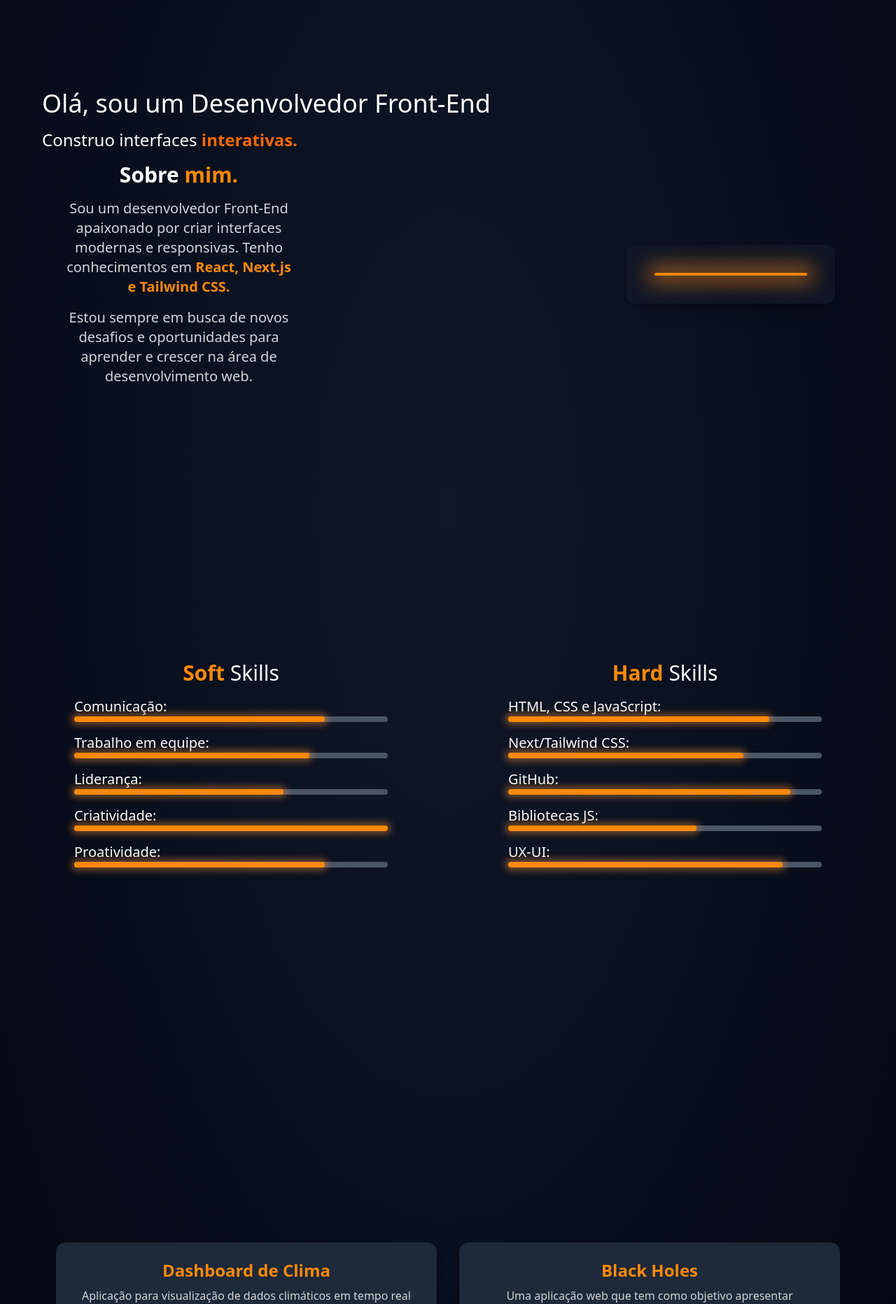
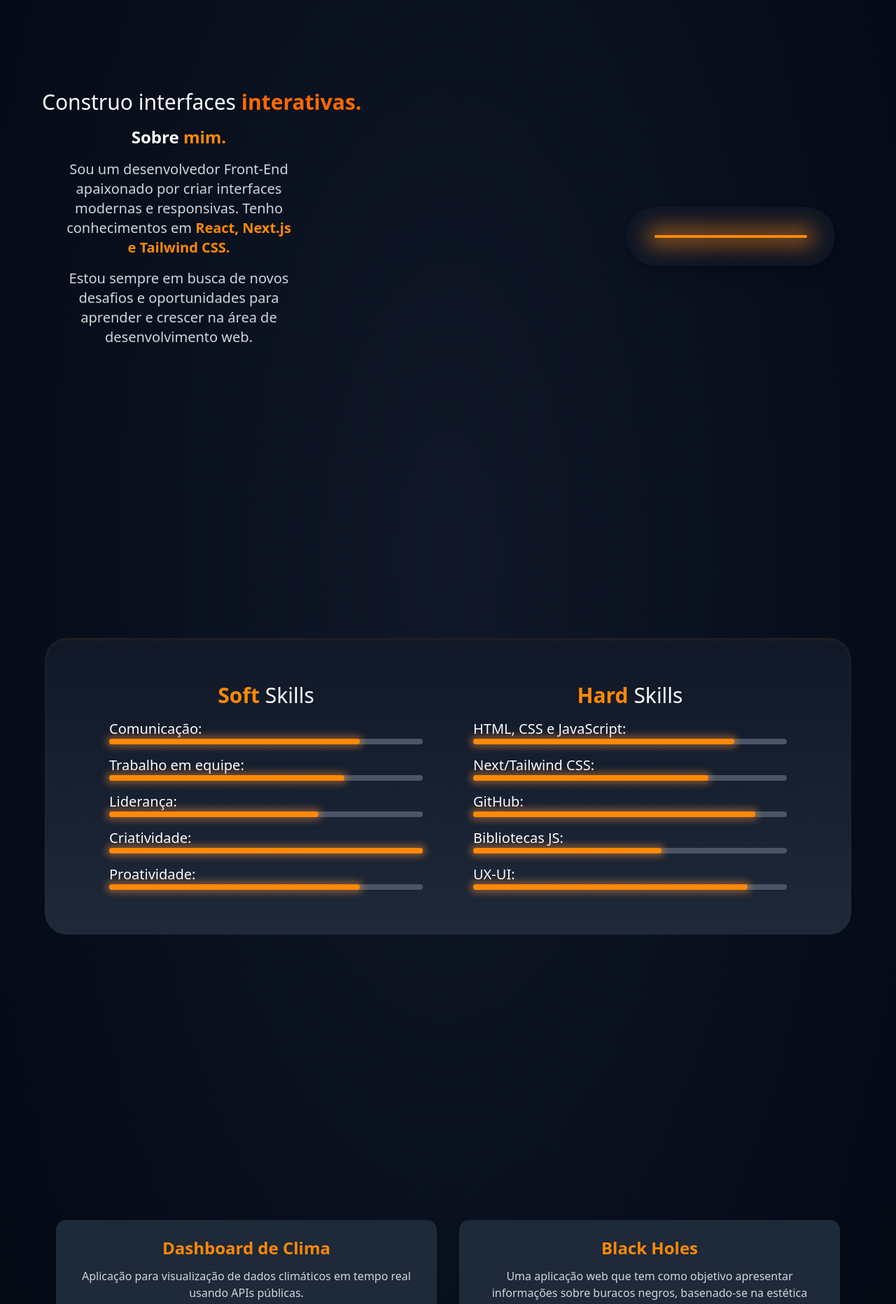
Before and after one commit to Joao-Vitor-Nicolau-dos-Santos/Curriculo-Front-End, a Next.js app in the folder curriculo-front/: page / in a window 1280 px wide. Shown: the part 720-2584 px from the top of the page at 70% size. Built offline with nearby package versions, Linux system fonts and the light colour scheme.

Commit message:
Melhoria nas animações | Footer |

```diff
--- a/curriculo-front/app/components/ProjectCard/ProjectCard.js
+++ b/curriculo-front/app/components/ProjectCard/ProjectCard.js
@@ -1,18 +1,30 @@
-import React from "react";
+"use client";
+import { motion } from "framer-motion";
 
 export default function ProjectCard({ titulo, descricao, link }) {
   return (
-    <div className="bg-gray-800 rounded-xl shadow-lg p-6 hover:scale-105 transition-transform duration-300">
+    <motion.div
+      className="bg-gray-800 rounded-xl shadow-lg p-6 cursor-pointer"
+      whileHover={{
+        scale: 1.05,
+        rotate: 1,
+        boxShadow: "0px 0px 20px rgba(251,146,60,0.6)",
+      }}
+      whileTap={{ scale: 0.98 }}
+      initial={{ opacity: 0, y: 50 }}
+      animate={{ opacity: 1, y: 0 }}
+      transition={{ duration: 0.5 }}
+    >
       <h3 className="text-2xl font-semibold text-orange-400 mb-2">{titulo}</h3>
-      <p className="text-gray-300">{descricao}</p>
+      <p className="text-gray-300 m-3">{descricao}</p>
       <a
         href={link}
         target="_blank"
         rel="noopener noreferrer"
-        className="text-orange-400 mt-4 inline-block hover:underline"
+        className="text-sm bg-orange-500 hover:bg-orange-600 text-white px-4 py-2 rounded shadow transition-colors duration-300 "
       >
         Ver Projeto
       </a>
-    </div>
+    </motion.div>
   );
 }
--- a/curriculo-front/app/components/Reveal/Reveal.js
+++ b/curriculo-front/app/components/Reveal/Reveal.js
@@ -4,9 +4,26 @@ import { motion, useAnimation } from "framer-motion";
 import { useInView } from "react-intersection-observer";
 import { useEffect } from "react";
 
-export default function Reveal({ children, delay = 0 }) {
+/**
+ * @param {{
+ *   children: React.ReactNode,
+ *   delay?: number,
+ *   duration?: number,
+ *   direction?: 'up' | 'down' | 'left' | 'right' | 'fade' | 'scale',
+ *   triggerOnce?: boolean,
+ *   threshold?: number
+ * }} props
+ */
+export default function Reveal({
+  children,
+  delay = 0,
+  duration = 0.6,
+  direction = "up",
+  triggerOnce = true,
+  threshold = 0.1,
+}) {
   const controls = useAnimation();
-  const [ref, inView] = useInView({ triggerOnce: true, threshold: 0.1 });
+  const [ref, inView] = useInView({ triggerOnce, threshold });
 
   useEffect(() => {
     if (inView) {
@@ -14,17 +31,28 @@ export default function Reveal({ children, delay = 0 }) {
     }
   }, [controls, inView]);
 
+  const variants = {
+    hidden: {
+      opacity: 0,
+      y: direction === "up" ? 30 : direction === "down" ? -30 : 0,
+      x: direction === "left" ? 30 : direction === "right" ? -30 : 0,
+      scale: direction === "scale" ? 0.8 : 1,
+    },
+    visible: {
+      opacity: 1,
+      y: 0,
+      x: 0,
+      scale: 1,
+      transition: {
+        duration,
+        delay,
+        ease: "easeOut",
+      },
+    },
+  };
+
   return (
-    <motion.div
-      ref={ref}
-      initial="hidden"
-      animate={controls}
-      transition={{ duration: 0.6, delay }}
-      variants={{
-        hidden: { opacity: 0, y: 30 },
-        visible: { opacity: 1, y: 0 },
-      }}
-    >
+    <motion.div ref={ref} initial="hidden" animate={controls} variants={variants}>
       {children}
     </motion.div>
   );
--- a/curriculo-front/app/components/SkillBar/SkillsSection.js
+++ b/curriculo-front/app/components/SkillBar/SkillsSection.js
@@ -1,37 +1,90 @@
+"use client";
+
 import React from "react";
 import SkillBar from "./SkillBar";
+import { motion } from "framer-motion";
 
 export default function SkillsSection() {
   return (
-        <div className="flex flex-col m-12 md:flex-row items-center justify-around gap-12 mt-8 w-full mx-auto">
+    <motion.section
+      className="bg-gradient-to-b from-gray-900 to-gray-800 py-16 px-6 md:px-20 rounded-4xl shadow-inner shadow-orange-400/10 mx-auto max-w-6xl"
+      initial={{ opacity: 0, y: 50 }}
+      whileInView={{ opacity: 1, y: 0 }}
+      transition={{ duration: 0.8, ease: "easeOut" }}
+      viewport={{ once: true }}
+    >
+      <div className="flex flex-col md:flex-row items-center justify-around gap-12 w-full">
         {/* Soft Skills */}
-            <div className="flex flex-col items-center gap-4 w-full max-w-md">
-                <span className="text-3xl text-center">
+        <motion.div
+          className="flex flex-col items-center gap-4 w-full max-w-md"
+          initial="hidden"
+          whileInView="visible"
+          viewport={{ once: true }}
+          variants={{
+            visible: {
+              transition: {
+                staggerChildren: 0.1,
+              },
+            },
+          }}
+        >
+          <motion.span
+            className="text-3xl text-center text-white"
+            initial={{ opacity: 0, y: 20 }}
+            animate={{ opacity: 1, y: 0 }}
+            transition={{ duration: 0.6 }}
+          >
             <span className="text-orange-400 font-grotesk font-bold">Soft </span>
             Skills
-                </span>
+          </motion.span>
 
-                <SkillBar nome="Comunicação" proporcao="w-4/5" />
-                <SkillBar nome="Trabalho em equipe" proporcao="w-3/4" />
-                <SkillBar nome="Liderança" proporcao="w-2/3" />
-                <SkillBar nome="Criatividade" proporcao="w-full" />
-                <SkillBar nome="Proatividade" proporcao="w-4/5" />
-
-            </div>
+          {[
+            { nome: "Comunicação", proporcao: "w-4/5" },
+            { nome: "Trabalho em equipe", proporcao: "w-3/4" },
+            { nome: "Liderança", proporcao: "w-2/3" },
+            { nome: "Criatividade", proporcao: "w-full" },
+            { nome: "Proatividade", proporcao: "w-4/5" },
+          ].map((skill, index) => (
+            <SkillBar key={index} nome={skill.nome} proporcao={skill.proporcao} />
+          ))}
+        </motion.div>
 
         {/* Hard Skills */}
-            <div className="flex flex-col items-center gap-4 w-full max-w-md">
-                <span className="text-3xl text-center">
+        <motion.div
+          className="flex flex-col items-center gap-4 w-full max-w-md"
+          initial="hidden"
+          whileInView="visible"
+          viewport={{ once: true }}
+          variants={{
+            visible: {
+              transition: {
+                staggerChildren: 0.1,
+                delayChildren: 0.3,
+              },
+            },
+          }}
+        >
+          <motion.span
+            className="text-3xl text-center text-white"
+            initial={{ opacity: 0, y: 20 }}
+            animate={{ opacity: 1, y: 0 }}
+            transition={{ duration: 0.6 }}
+          >
             <span className="text-orange-400 font-grotesk font-bold">Hard </span>
             Skills
-                </span>
+          </motion.span>
 
-                <SkillBar nome="HTML, CSS e JavaScript" proporcao="w-5/6" />
-                <SkillBar nome="Next/Tailwind CSS" proporcao="w-3/4" />
-                <SkillBar nome="GitHub" proporcao="w-9/10" />
-                <SkillBar nome="Bibliotecas JS" proporcao="w-6/10" />
-                <SkillBar nome="UX-UI" proporcao="w-7/8" />
+          {[
+            { nome: "HTML, CSS e JavaScript", proporcao: "w-5/6" },
+            { nome: "Next/Tailwind CSS", proporcao: "w-3/4" },
+            { nome: "GitHub", proporcao: "w-9/10" },
+            { nome: "Bibliotecas JS", proporcao: "w-6/10" },
+            { nome: "UX-UI", proporcao: "w-7/8" },
+          ].map((skill, index) => (
+            <SkillBar key={index} nome={skill.nome} proporcao={skill.proporcao} />
+          ))}
+        </motion.div>
       </div>
-        </div>
+    </motion.section>
   );
 }
--- a/curriculo-front/app/page.js
+++ b/curriculo-front/app/page.js
@@ -1,4 +1,7 @@
+"use client";
+
 import React from "react";
+import { motion } from "framer-motion";
 import ChangingText from "./components/ChangindText/ChangingText";
 import Layout from "./components/layout";
 import ProjectCard from "./components/ProjectCard/ProjectCard";
@@ -10,33 +13,36 @@ export default function Home() {
     <Layout>
       <div className="min-h-screen flex flex-col bg-dark text-white mt-8 ml-10 mr-10">
         <header className="w-full h-screen flex items-center justify-center text-center">
+          <div className="flex flex-col items-center">
             <Reveal>
               <h1 className="text-8xl font-baskervville text-center mx-auto">
                 João Vitor{" "}
                 <span className="text-orange-400 font-grotesk">Nicolau</span>
               </h1>
             </Reveal>
-
+            <Reveal delay={0.2}>
+              <h2 className="text-3xl font-regular m-4">
+                Olá, sou um Desenvolvedor <span className="text-orange-400 font-grotesk">Front-End</span>
+              </h2>
+            </Reveal>
+          </div>
         </header>
 
-        <main className="flex-1 flex flex-col px-1 ">
+        <main className="flex-1 flex flex-col px-1">
           <div className="justify-center h-screen">
-            <Reveal delay={0.2}>
-              <h2 className="text-4xl font-regular m-4">
-                Olá, sou um Desenvolvedor Front-End
-              </h2>
-            </Reveal>
-
             <Reveal delay={0.3}>
-              <p className="text-2xl text-gray max-w-2xl m-4">
-                Construo interfaces <strong><ChangingText /></strong>
+              <p className="text-3xl text-gray max-w-2xl m-4">
+                Construo interfaces{" "}
+                <strong>
+                  <ChangingText />
+                </strong>
               </p>
             </Reveal>
 
             <div className="flex flex-col md:flex-row items-center justify-around gap-12 w-full mx-auto">
               <Reveal delay={0.4}>
                 <div className="md:w-1/2 text-center">
-                  <h3 className="text-3xl font-bold">
+                  <h3 className="text-2xl font-bold">
                     Sobre{" "}
                     <span className="text-orange-400 font-grotesk">mim.</span>
                   </h3>
@@ -56,12 +62,18 @@ export default function Home() {
                 </div>
               </Reveal>
 
-              <div className="md:w-1/4 flex justify-center bg-radial from-black-1000 to-gray-900 rounded-xl shadow-xl p-10 rounded-full transition-transform duration-1000 hover:scale-110">
+              <motion.div
+                whileHover={{
+                  scale: 1.1,
+                  rotate: [0, 1, -1, 0],
+                  transition: { duration: 0.5 },
+                }}
+                className="md:w-1/4 flex justify-center bg-radial from-black-1000 to-gray-900 rounded-full shadow-xl p-10 transition-transform duration-1000"
+              >
                 <div className="w-60 h-1 bg-orange-400 rounded-xl shadow-[0_0_30px_10px_rgba(255,140,30,0.6)]"></div>
+              </motion.div>
             </div>
           </div>
-          </div>
-
 
           <Reveal delay={0.5}>
             <div className="h-screen">
@@ -69,7 +81,13 @@ export default function Home() {
             </div>
           </Reveal>
 
-          <div className="grid grid-cols-1 md:grid-cols-2 lg:grid-cols-2 gap-8 mx-auto w-full max-w-6xl px-4 text-center mt-8">
+          <motion.div
+            className="grid grid-cols-1 md:grid-cols-2 lg:grid-cols-2 gap-8 mx-auto w-full max-w-6xl px-4 text-center mt-8"
+            initial={{ opacity: 0 }}
+            whileInView={{ opacity: 1 }}
+            viewport={{ once: true }}
+            transition={{ duration: 0.8 }}
+          >
             <Reveal delay={0.6}>
               <ProjectCard
                 titulo="Dashboard de Clima"
@@ -79,39 +97,46 @@ export default function Home() {
             </Reveal>
 
             <Reveal delay={0.7}>
-
-
               <ProjectCard
                 titulo="Black Holes"
                 descricao="Uma aplicação web que tem como objetivo apresentar informações sobre buracos negros, basenado-se na estética para atrair a curiosidade."
                 link="https://github.com/Joao-Vitor-Nicolau-dos-Santos/Black-Holes"
               />
-
             </Reveal>
 
             <Reveal delay={0.8}>
-              <div className=" items-center justify-center">
-
               <ProjectCard
                 titulo="Memo Notes"
                 descricao="Uma aplicação web de anotações simples com conexão com um banco de dados SQL."
                 link="https://github.com/Joao-Vitor-Nicolau-dos-Santos/memonotes"
               />
-              </div>
             </Reveal>
 
             <Reveal delay={0.9}>
-              <div className=" items-center justify-center">
-
               <ProjectCard
                 titulo="Spotify Clone"
                 descricao="Um clone da interface do Spotify, foi o ínicio dos meus estudos em Tailwind."
                 link="https://github.com/Joao-Vitor-Nicolau-dos-Santos/Sppotify-Interface-Using-TailWind"
               />
-              </div>
             </Reveal>
-          </div>
+          </motion.div>
         </main>
+
+        {/* Footer */}
+        <footer className="border-t border-gray-800 mt-16 py-6 text-center text-gray-400 text-sm">
+          <p>
+            Feito com ❤️ por{" "}
+            <a
+              href="https://github.com/Joao-Vitor-Nicolau-dos-Santos"
+              className="text-orange-400 hover:underline"
+              target="_blank"
+              rel="noopener noreferrer"
+            >
+              João Vitor Nicolau
+            </a>
+          </p>
+          <p className="mt-2">&copy; {new Date().getFullYear()} Todos os direitos reservados.</p>
+        </footer>
       </div>
     </Layout>
   );
--- a/curriculo-front/package.json
+++ b/curriculo-front/package.json
@@ -9,10 +9,12 @@
     "lint": "next lint"
   },
   "dependencies": {
+    "chart.js": "^4.4.9",
     "clsx": "^2.1.1",
     "framer-motion": "^12.9.7",
     "next": "15.2.4",
     "react": "^19.0.0",
+    "react-chartjs-2": "^5.3.0",
     "react-dom": "^19.0.0",
     "react-intersection-observer": "^9.16.0",
     "tw-animate-css": "^1.2.5"
```
Also changed, not shown: curriculo-front/app/components/SkillBar/SkillBar.js (+15 -4 lines), 1 other file (tests, documents, lock files or other folders). Lines whose indentation alone changed are shown as unchanged.
